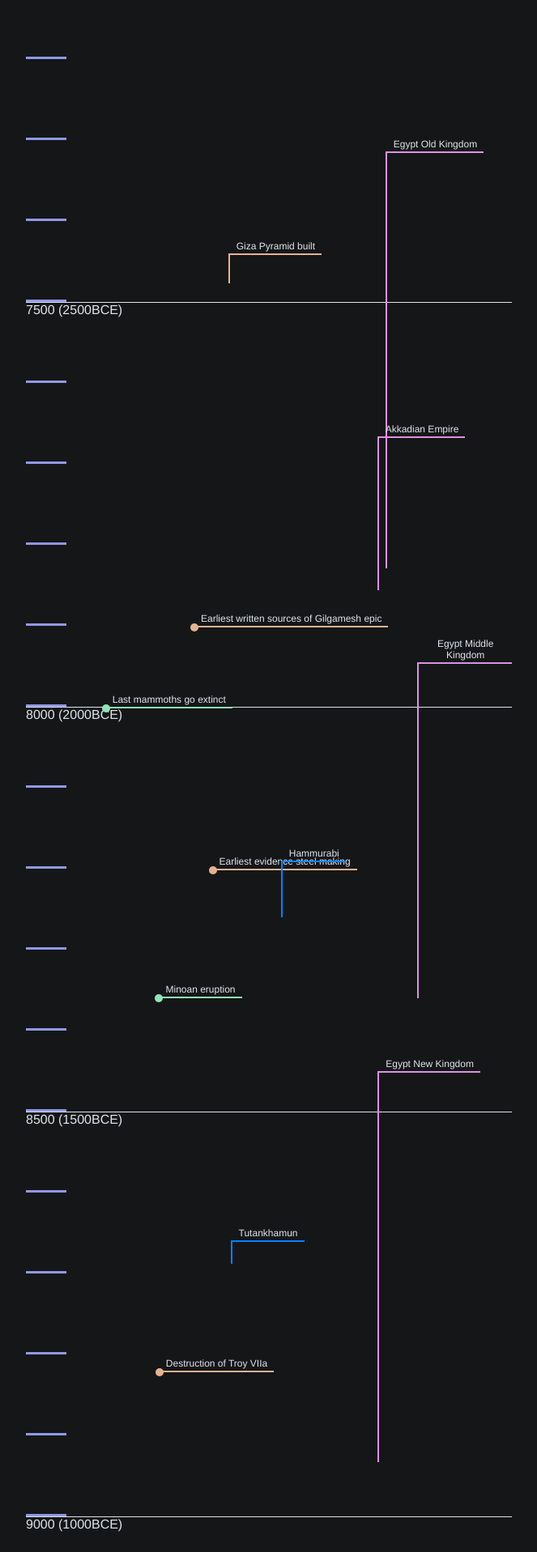
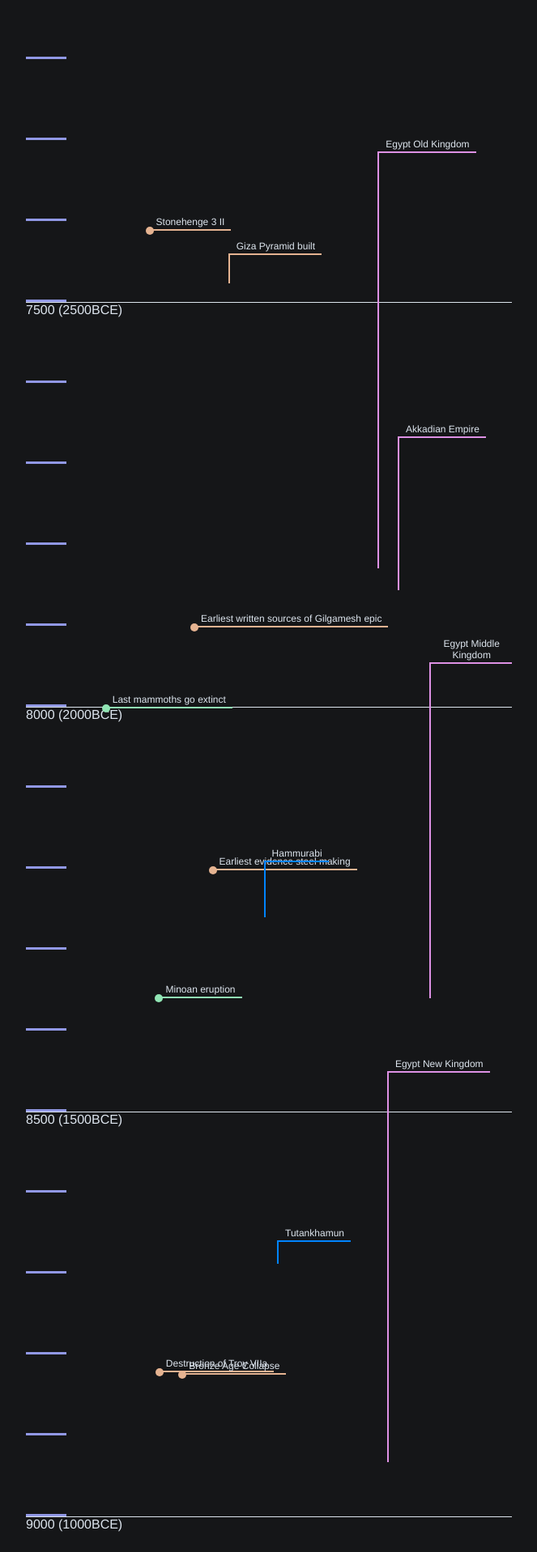
Before and after one commit to andrewlaskey/history-timeline, a Vue app: page / in a window 1280 px wide. Shown: the part 7306-9223 px from the top of the page at 81% size, without its empty margins (308-971 px from the left). Built offline with nearby package versions, Linux system fonts and the light colour scheme.

Commit message:
add more bronze age stuff

```diff
--- a/src/data/events.ts
+++ b/src/data/events.ts
@@ -217,4 +217,18 @@ export const events: DataPoint[] = [
     category: Category.ARCHEOLOGICAL,
     range: 2
   },
+  {
+    label: 'Bronze Age Collapse',
+    link: 'https://en.wikipedia.org/wiki/Late_Bronze_Age_collapse',
+    year: '1177 BCE',
+    kind: Kind.EVENT,
+    category: Category.ARCHEOLOGICAL
+  },
+  {
+    label: 'Stonehenge 3 II',
+    link: 'https://en.wikipedia.org/wiki/Stonehenge#Stonehenge_3_II_(2600_BC_to_2400_BC)',
+    year: '2590 BCE',
+    kind: Kind.EVENT,
+    category: Category.ARCHEOLOGICAL
+  },
 ];
```
